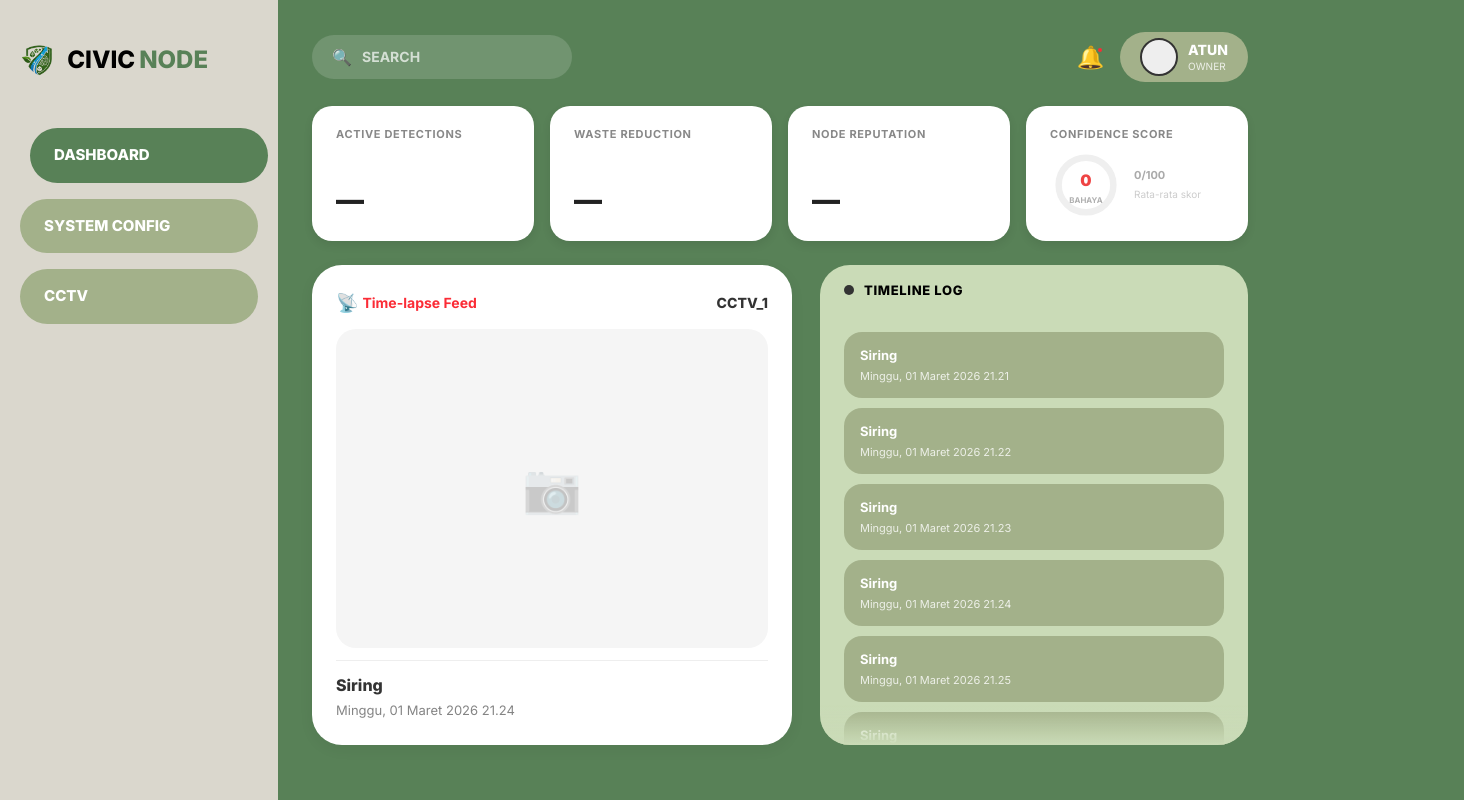
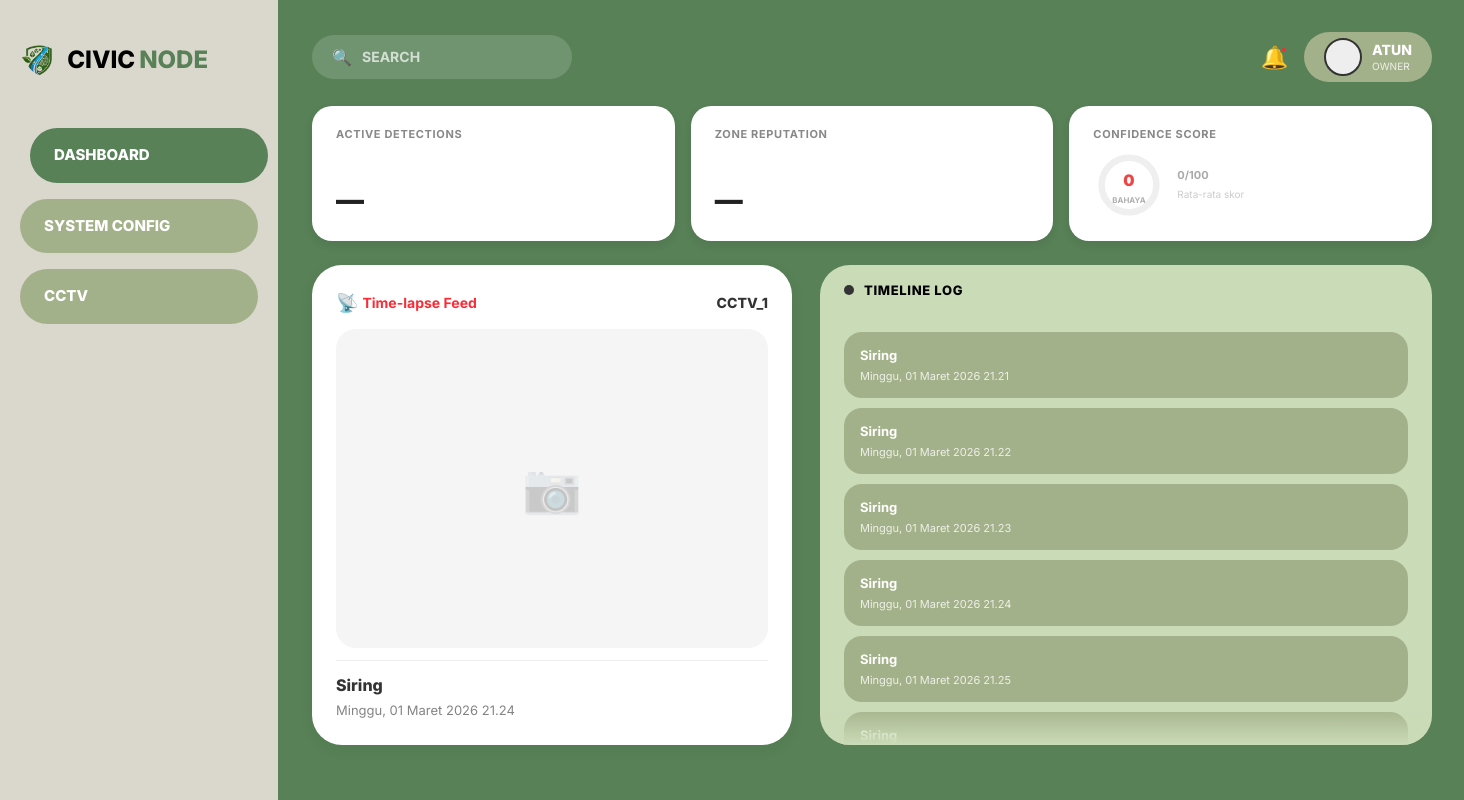
Before and after one commit to civicnode-app/civicnode-frontend, a Next.js app: page /dashboard in a window 1280 px wide. Shown: the whole page, 1464 px wide, since content can reach past the window. Built offline with nearby package versions, Linux system fonts and the light colour scheme; a web font is replaced by a local one.

Commit message:
style: update StatsGrid — hapus Waste Reduction, rename ke Zone Reputation, grid jadi 3 kolom
Co-Authored-By: Claude Sonnet 4.6 <noreply@anthropic.com>

```diff
--- a/app/dashboard/components/StatsGrid.tsx
+++ b/app/dashboard/components/StatsGrid.tsx
@@ -2,13 +2,13 @@ import ScoreRing from "./ScoreRing";
 
 const STATS = [
   { label: "ACTIVE DETECTIONS", value: "—" },
-  { label: "WASTE REDUCTION", value: "—" },
-  { label: "NODE REPUTATION", value: "—" },
+  // { label: "WASTE REDUCTION", value: "—" },
+  { label: "ZONE REPUTATION", value: "—" },
 ];
 
 export default function StatsGrid({ demoScore }: { demoScore: number }) {
   return (
-    <section className="grid grid-cols-4 gap-4 max-[1100px]:grid-cols-2">
+    <section className="grid grid-cols-3 gap-4 max-[1100px]:grid-cols-2 mx-auto w-280">
       {STATS.map((s) => (
         <div
           key={s.label}
```
